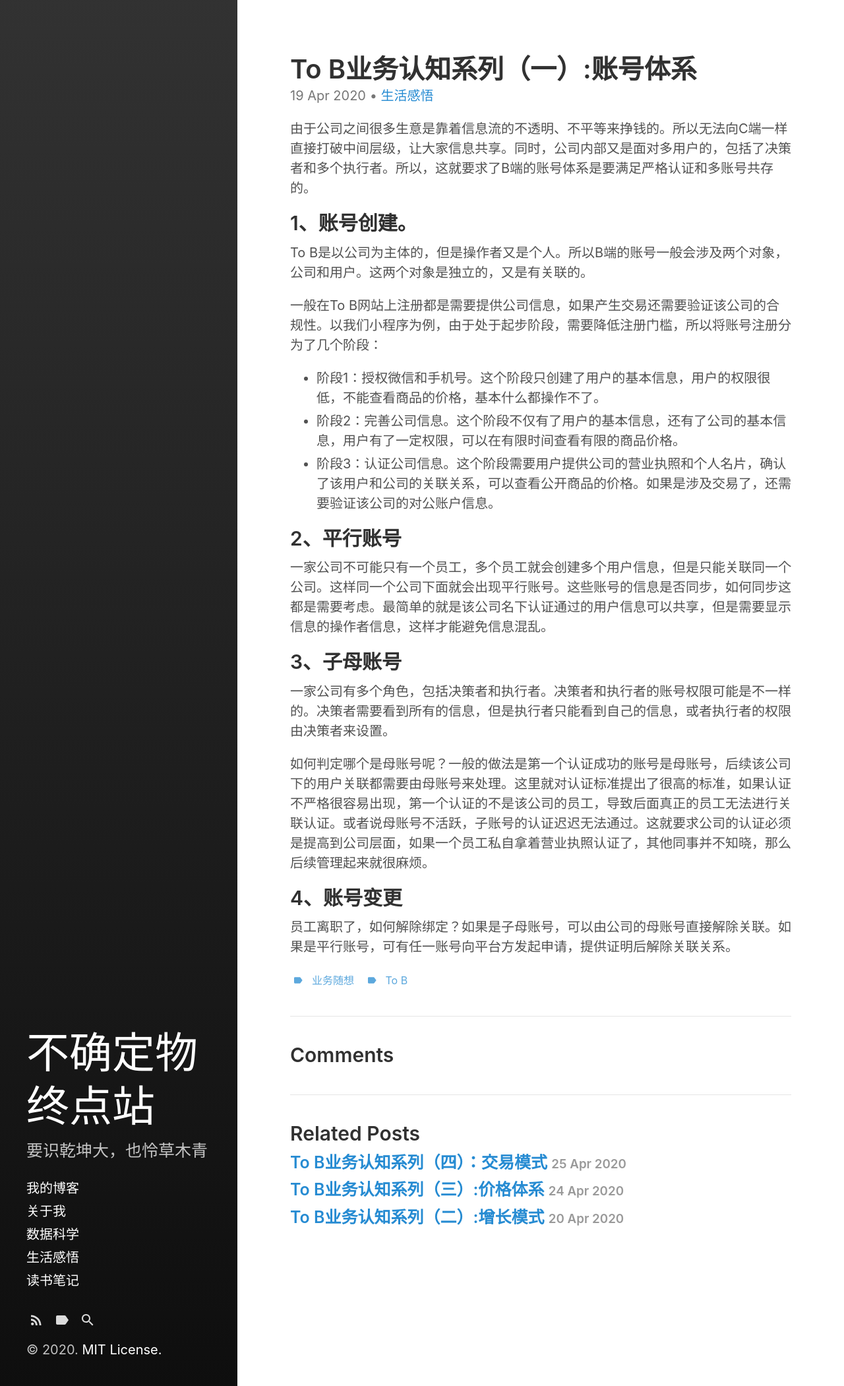
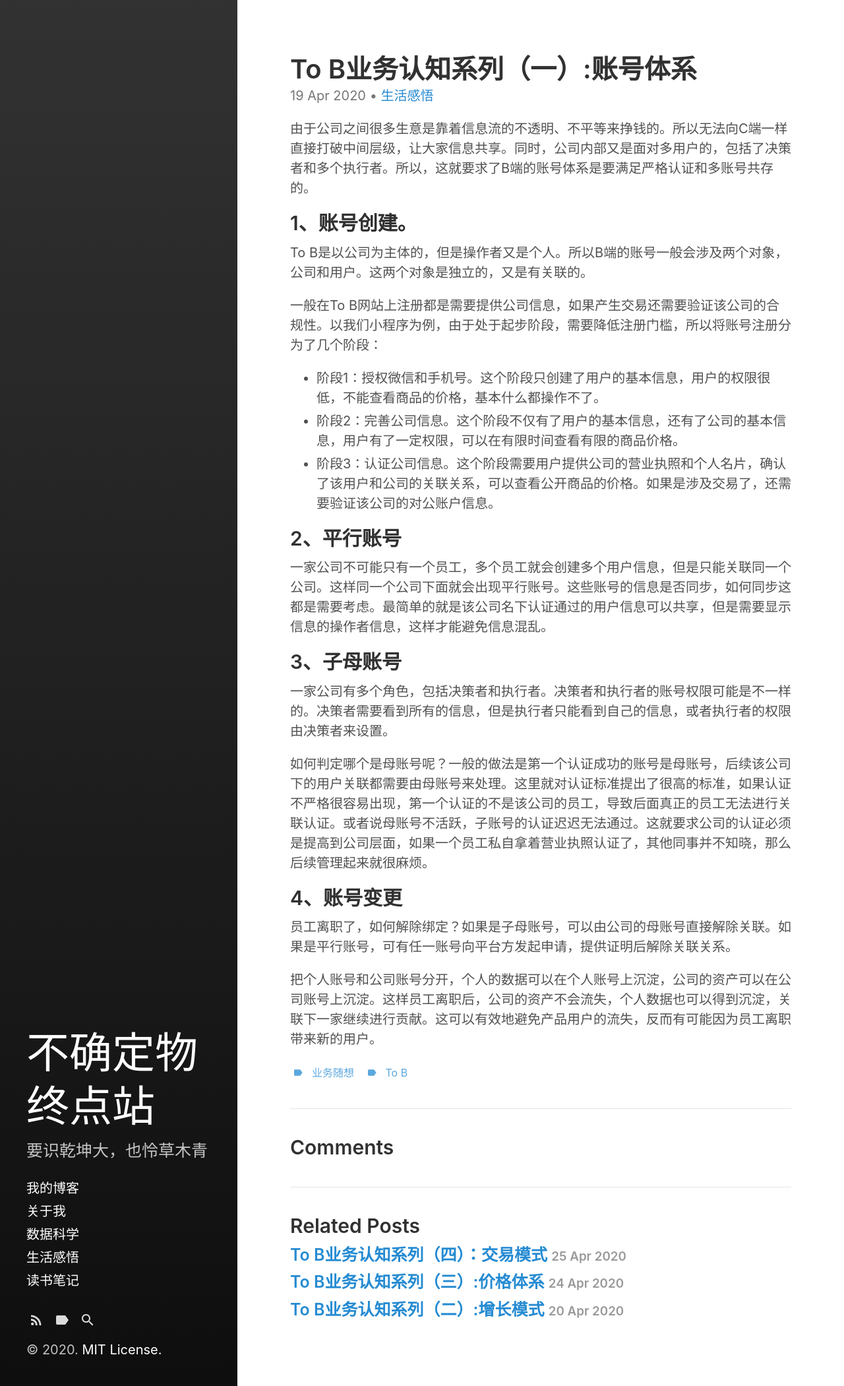
Before and after one commit to Bin0Lin/Bin0Lin.github.io, a Jekyll site: the page built from _posts/2020-04-19-To B业务认知系列（一）：账号体系.md, in a window 1280 px wide. Shown: the whole page at 66% size. Built offline with Jekyll 4.4.1, drawn with Linux system fonts in a browser that asks for light colours.

Commit message:
Update and rename 2020-04-19-To B业务认知系列(一):账号体系.md to 2020-04-19-To B业务认知系列（一）：账号体系.md

```diff
--- a/_posts/2020-04-19-To B业务认知系列(一):账号体系.md
+++ b/_posts/2020-04-19-To B业务认知系列（一）：账号体系.md
@@ -32,3 +32,5 @@ To B是以公司为主体的，但是操作者又是个人。所以B端的账号
 ## 4、账号变更
 
 员工离职了，如何解除绑定？如果是子母账号，可以由公司的母账号直接解除关联。如果是平行账号，可有任一账号向平台方发起申请，提供证明后解除关联关系。
+
+把个人账号和公司账号分开，个人的数据可以在个人账号上沉淀，公司的资产可以在公司账号上沉淀。这样员工离职后，公司的资产不会流失，个人数据也可以得到沉淀，关联下一家继续进行贡献。这可以有效地避免产品用户的流失，反而有可能因为员工离职带来新的用户。
```
